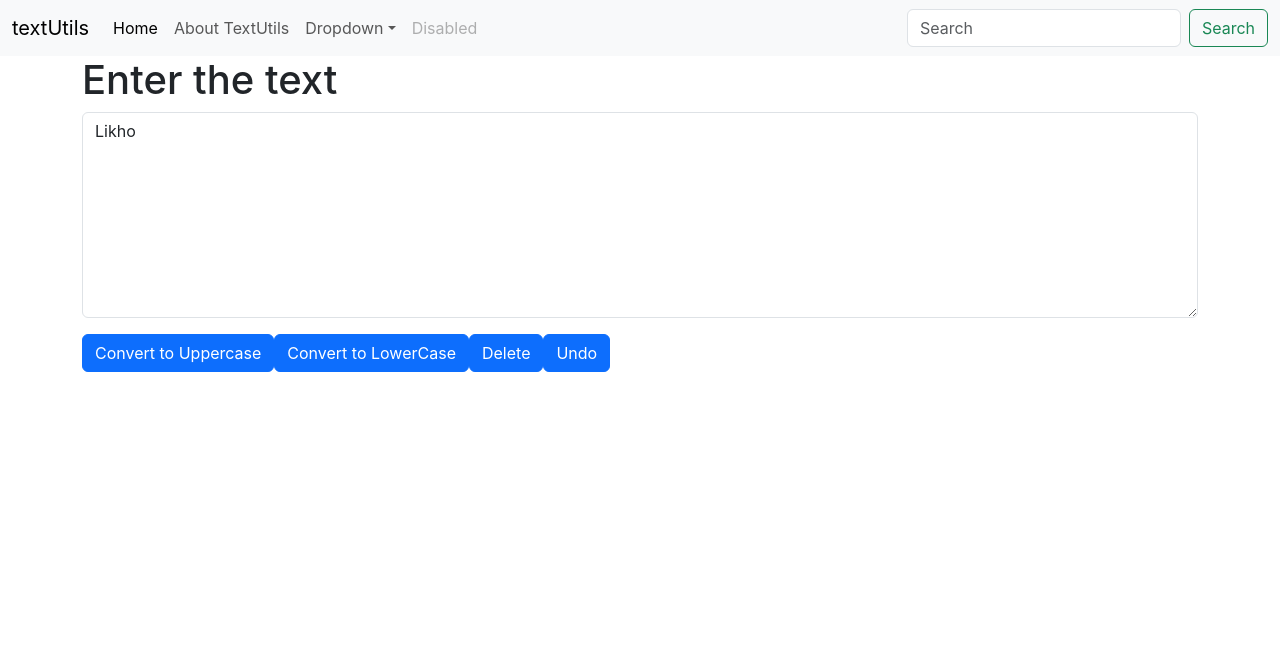
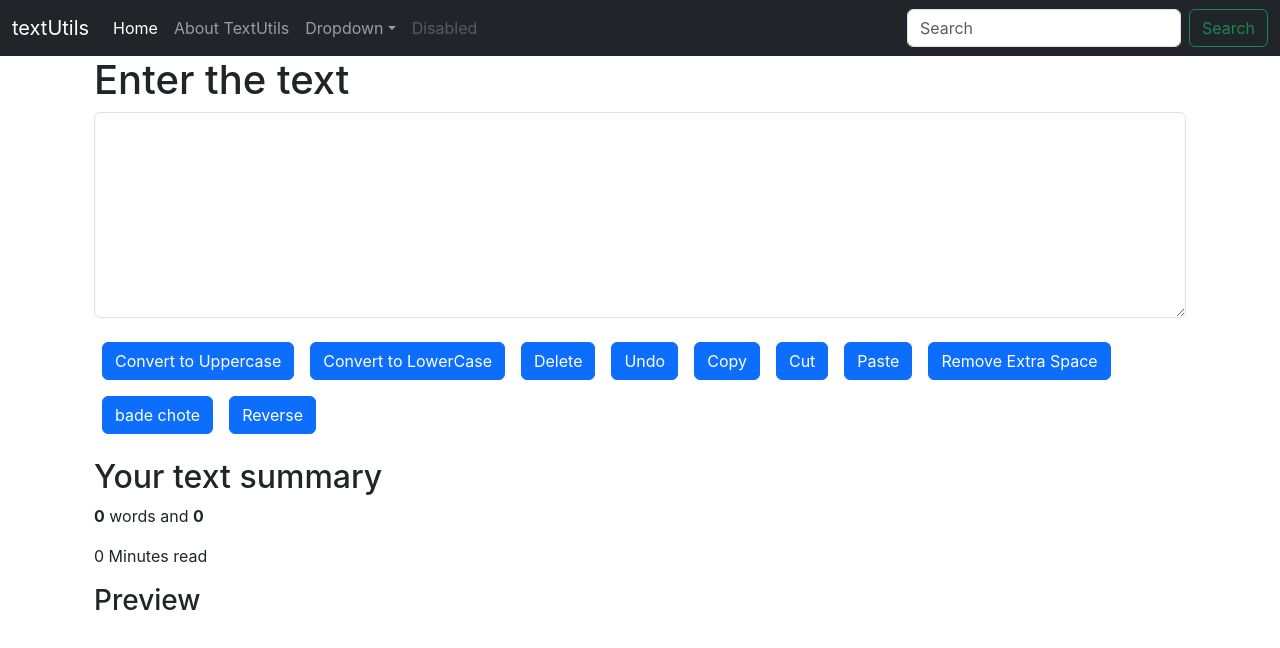
Before and after one commit to Manish72366/TextUtils, a React (Create React App) app: page / in a window 1280 px wide. Shown: the top 648 px of the page. Built offline with nearby package versions, Linux system fonts and the light colour scheme.

Commit message:
Adding some more functions in text area

```diff
--- a/src/components/Navbar.js
+++ b/src/components/Navbar.js
@@ -4,7 +4,7 @@ import PropTypes from 'prop-types'
 
 export default function Navbar(props) {
   return (
-    <nav className="navbar navbar-expand-lg bg-body-tertiary">  {/* class = className in the react and some changes are also  for = HtmlFor , tab = Tab and so other*/}
+    <nav className="navbar navbar-expand-lg navbar-dark bg-dark">  {/* class = className in the react and some changes are also  for = HtmlFor , tab = Tab and so other*/}
     <div className="container-fluid">
       <a className="navbar-brand" href="/">{props.title}</a>
       <button className="navbar-toggler" type="button" data-bs-toggle="collapse" data-bs-target="/navbarSupportedContent" aria-controls="navbarSupportedContent" aria-expanded="false" aria-label="Toggle navigation">
--- a/src/components/TextForm.js
+++ b/src/components/TextForm.js
@@ -1,31 +1,78 @@
 import React, { useState } from "react"; // use state is a hook search react hook for more info
 // Text is a state variable.
 export default function TextForm(props) {
-
-  const [text, setText] = useState("Likho"); // this we take from react hook from google it tells that text will set the value to the first para which use state returns and setText will take the 2nd para value . simply ap jb text ko update karoge to wo setText function se hi hoga  by default the text is Likho
-  const [undo , setUndo] = useState("Undo");
+  const [text, setText] = useState(""); // this we take from react hook from google it tells that text will set the value to the first para which use state returns and setText will take the 2nd para value . simply ap jb text ko update karoge to wo setText function se hi hoga  by default the text is Likho
+  const [undo, setUndo] = useState("Undo");
   // text = "manish" updation by this is not allowed here.  wrong way to change the state as text is state.
   //   setText("New text"); // correct way to change the state
   // console khol ke sab dekh lo.
-  const handleUpClick1 = () => {
+  const handleUpClick = () => {
     console.log("Uppercase was clicked");
     let newText = text.toUpperCase();
     setText(newText);
+    setUndo(newText);
   };
-  const handleUpClick2 = () => {
+  const handleLowClick = () => {
     console.log("Lowercase was clicked");
     let newText = text.toLowerCase();
     setText(newText);
+    setUndo(newText);
   };
-  const handleUpClick3 = () => {
+  const Delete = () => {
     console.log("Delete");
     setUndo(text);
     setText("");
   };
-  const handleUpClick4 = () => {
+  const handleExtraSpace = () => {
+    let newText = text.split(/[ ]+/); // this will split all the words which have one or more spaces. // here we use REGEX in js to split it .
+    setText(newText.join(" ")); // now join each word with a single space.
+  };
+  const Undo = () => {
     console.log("Undo");
     setText(undo);
   };
+
+  const Alternate = () => {
+    let len = text.length;
+    let newText1 = "";
+    for(let i = 0 ; i < len ; i++)
+    {
+        if(i% 2 == 0)
+        {
+          newText1 += text[i].toLowerCase();
+        }
+        else{
+          newText1 += text[i].toUpperCase();
+        }
+    }
+    setText(newText1);
+  };
+  const Reverse = () => {
+    let len = text.length;
+    let newText = "";
+    for (let i = len - 1 ; i >= 0 ;i--)
+    {
+        newText += text[i];
+    }
+    setText(newText);
+  };
+
+  // The Clipboard API can be used to implement cut, copy, and paste features within a web application. EventTarget Clipboard. The system clipboard is exposed through the global Navigator.clipboard property.
+  const handleCopy = () =>
+  {
+    setUndo(text);
+    navigator.clipboard.writeText(text);
+  }
+  const handleCut = () =>
+  {
+    navigator.clipboard.writeText(text);
+    setUndo(text);
+    setText("");
+  }
+  const handlePaste = () =>
+  {
+     setText(text + " " + undo);
+  }
   // event which has been happen
   const handleOnChange = (event) => {
     console.log("Onchange function run");
@@ -33,22 +80,32 @@ export default function TextForm(props) {
   };
   return (
     <>
-      <h1>{props.heading}</h1>
-      <div className="mb-3">
-        <textarea className="form-control" value={text} onChange={handleOnChange} id="MyBox" rows="8"></textarea>  {/* value = {text} means textarea mai pre written text hoga  ar usko change aap kr skte ho setText se Now onChange used when you try to write in the text area now listen if you remove value so you can easily write any thing but value block your area to write so we have to use onChange here as on change happen we are calling a function handleOnChange . so onChange is important to write  */}
+      <div className="container">
+        <h1>{props.heading}</h1>
+        <div className="mb-3">
+          <textarea className="form-control" value={text} onChange={handleOnChange} id="MyBox" rows="8"></textarea>{" "}
+          {/* value = {text} means textarea mai pre written text hoga  ar usko change aap kr skte ho setText se Now onChange used when you try to write in the text area now listen if you remove value so you can easily write any thing but value block your area to write so we have to use onChange here as on change happen we are calling a function handleOnChange . so onChange is important to write  */}
+        </div>
+        <button className="btn btn-primary mx-2 my-2" onClick={handleUpClick}> Convert to Uppercase </button>
+        <button className="btn btn-primary mx-2 my-2" onClick={handleLowClick}>Convert to LowerCase </button>
+        <button className="btn btn-primary mx-2 my-2" onClick={Delete}> Delete </button>
+        <button className="btn btn-primary mx-2 my-2" onClick={Undo}> Undo </button>
+        <button className="btn btn-primary mx-2 my-2" onClick={handleCopy}> Copy  </button>
+        <button className="btn btn-primary mx-2 my-2" onClick={handleCut}> Cut </button>
+        <button className="btn btn-primary mx-2 my-2" onClick={handlePaste}> Paste </button>
+        <button className="btn btn-primary mx-2 my-2" onClick={handleExtraSpace}>Remove Extra Space</button>
+        <button className="btn btn-primary mx-2 my-2" onClick={Alternate}>bade chote</button>
+        <button className="btn btn-primary mx-2 my-2" onClick={Reverse}>Reverse</button>
       </div>
-      <button className="btn btn-primary" onClick={handleUpClick1}>
-        Convert to Uppercase
-      </button>
-      <button className="btn btn-primary" onClick={handleUpClick2}>
-        Convert to LowerCase
-      </button>
-      <button className="btn btn-primary" onClick={handleUpClick3}>
-       Delete
-      </button>
-      <button className="btn btn-primary" onClick={handleUpClick4}>
-       Undo
-      </button>
+      <div className="container my-3">
+
+        <h2>Your text summary </h2>
+        <p><b>{text.split(" ").length - 1}</b> words and <b>{text.length}</b> </p>
+        <p>{0.008 * (text.split(" ").length - 1)} Minutes read</p>  {/* on avg the time taken to read one word is  0.008 minute */}
+        <h3>Preview</h3>
+        <p><b>{text}</b></p>
+      </div>
+
     </>
   );
 }
```
